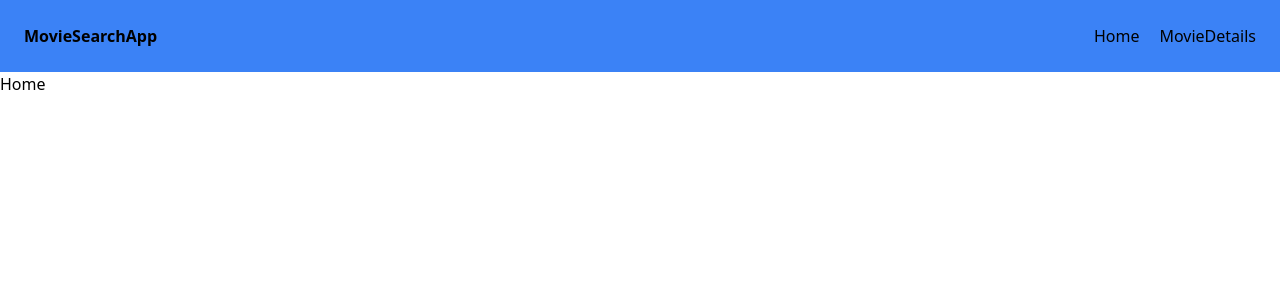
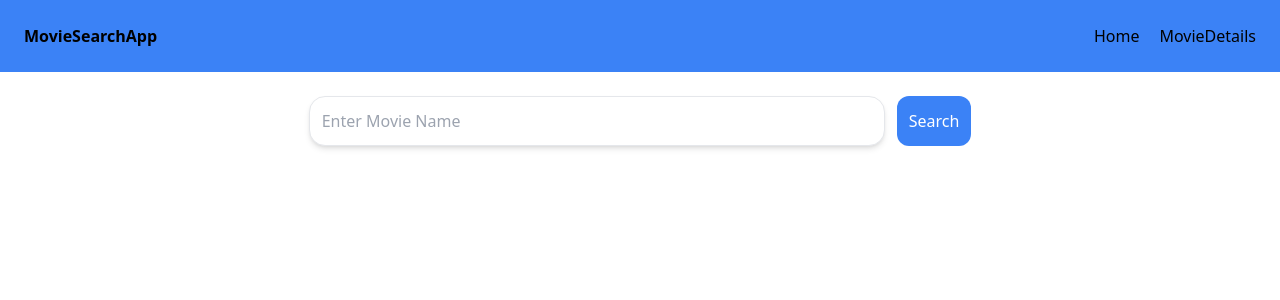
Before and after one commit to miftaha/movie-search-app, a React (Vite) app: page / in a window 1280 px wide. Shown: the top 300 px of the page. Built offline with nearby package versions, Linux system fonts and the light colour scheme.

Commit message:
implement searchBar component and  home page

```diff
--- a/package.json
+++ b/package.json
@@ -10,6 +10,7 @@
     "preview": "vite preview"
   },
   "dependencies": {
+    "axios": "^1.7.7",
     "react": "^18.3.1",
     "react-axios": "^2.0.6",
     "react-dom": "^18.3.1",
--- a/src/components/SearchBar.jsx
+++ b/src/components/SearchBar.jsx
@@ -1,5 +1,29 @@
-const SearchBar = () => {
-  return <div>SearchBar</div>
+/* eslint-disable react/prop-types */
+import { useState } from 'react'
+
+const SearchBar = ({ onSearch }) => {
+  const [searchTerm, setSearchTerm] = useState('')
+  const handleSubmit = (event) => {
+    event.preventDefault()
+    onSearch(searchTerm)
+    setSearchTerm('')
+  }
+  return (
+    <form onSubmit={handleSubmit} className="flex justify-center gap-3 ">
+      <input
+        type="text"
+        placeholder="Enter Movie Name"
+        value={searchTerm}
+        onChange={(event) => {
+          setSearchTerm(event.target.value)
+        }}
+        className="border rounded-2xl w-full max-w-xl shadow-md p-3 outline-none"
+      />
+      <button className="bg-blue-500  p-3 text-white  rounded-xl">
+        Search
+      </button>
+    </form>
+  )
 }
 
 export default SearchBar
--- a/src/pages/Home.jsx
+++ b/src/pages/Home.jsx
@@ -1,5 +1,41 @@
+import { useState } from 'react'
+import SearchBar from '../components/SearchBar'
+import MovieCard from '../components/MovieCard'
 const Home = () => {
-  return <div>Home</div>
+  const [movies, setMovies] = useState([])
+  const [Loading, setLoading] = useState(false)
+  const [error, setError] = useState('')
+
+  const fetchMovieData = async (searchTerm) => {
+    try {
+      setLoading(true)
+      const response = await fetch(
+        `http://www.omdbapi.com/?s=${searchTerm}&apikey=615c1a03`
+      )
+      const data = await response.json()
+      setLoading(false)
+      setMovies(data.Search)
+    } catch (error) {
+      setError('Failed to fetch movies. Try again.')
+    }
+  }
+
+  if (Loading) {
+    return (
+      <div>
+        <p>Loading...</p>
+      </div>
+    )
+  }
+  console.log(movies)
+  return (
+    <div className="container mx-auto p-6">
+      {error && <p>{error}</p>}
+      <SearchBar onSearch={fetchMovieData} />
+      {movies &&
+        movies.map((movie) => <MovieCard movie={movie} key={movie.imdbID} />)}
+    </div>
+  )
 }
 
 export default Home
```
Also changed, not shown: 1 other file (tests, documents, lock files or other folders).
